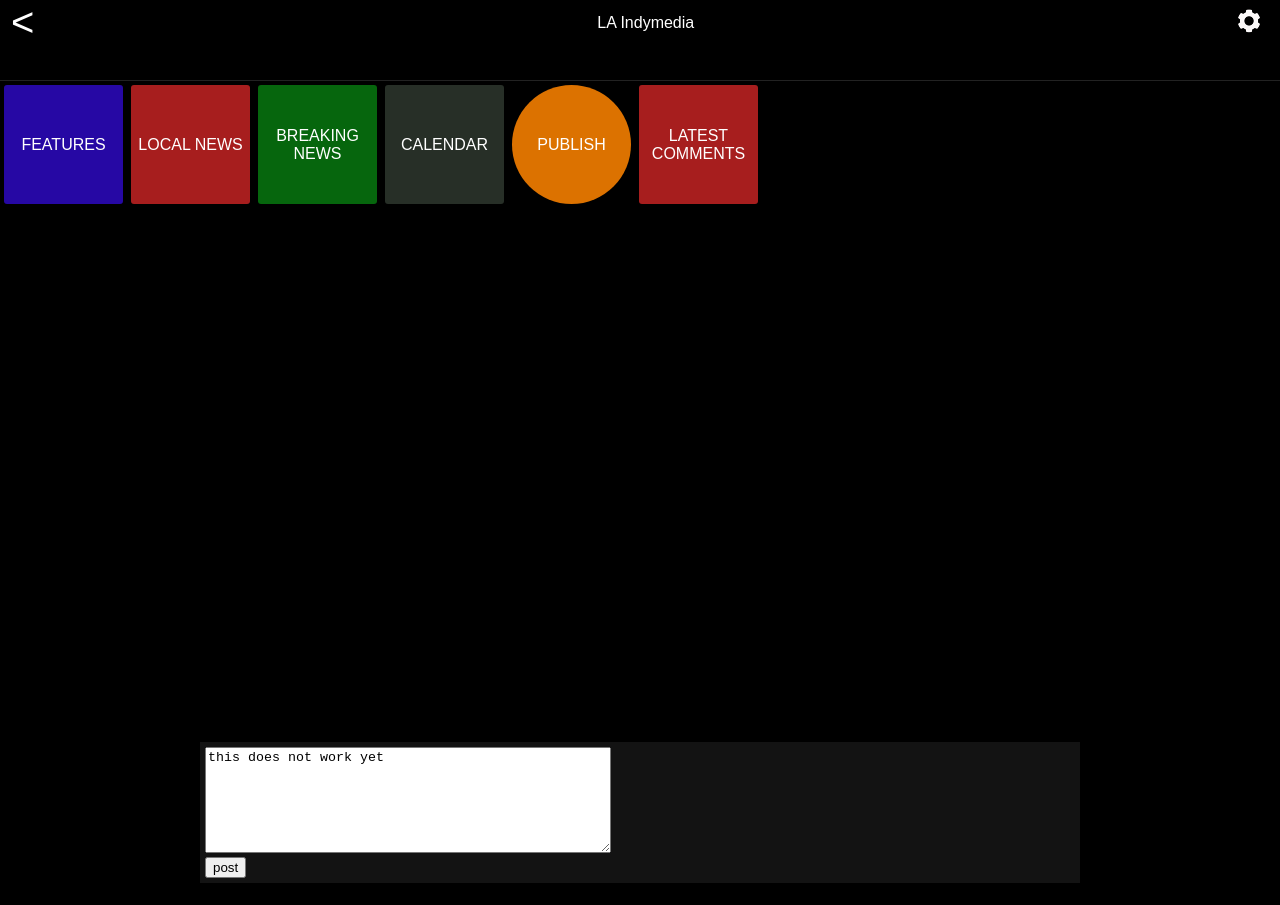
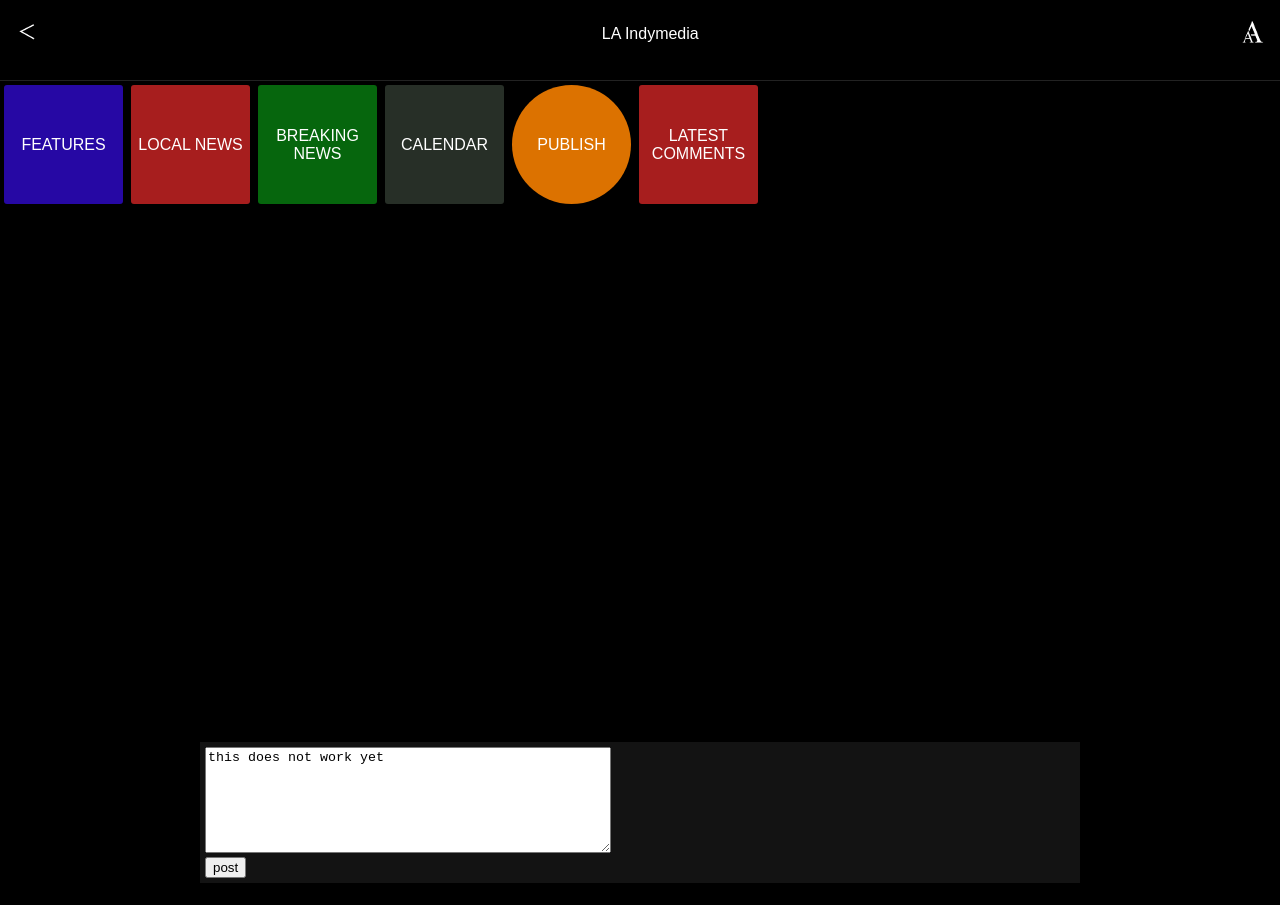
Before and after one commit to johnkawakami/sf-active-js, a plain HTML site: page js/index.html in a window 1280 px wide. Drawn offline with Linux system fonts and the light colour scheme; no server answers.

Commit message:
new icons for navigation

```diff
--- a/js/css/main.css
+++ b/js/css/main.css
@@ -24,6 +24,31 @@
 a {
 	color: #8888ff;
 }
+
+/* some icons */
+span.icon {
+	background-image: url(../images/imc-app-icon-sm-wh.png);
+	display: inline-block;
+	width: 24px;
+	height: 24px;
+}
+#settings-open {
+	margin: 20px 15px;
+	background-position: 72px;
+}
+#thumbscreenbutton {
+	margin: 20px 15px;
+	background-position: 24px;
+}
+.flagbutton {
+	background-position: 0px;
+	vertical-align: middle;
+}
+.likebutton {
+	background-position: 48px;
+	vertical-align: middle;
+}
+
 
 /* article layout */
 
--- a/js/index.html
+++ b/js/index.html
@@ -26,10 +26,10 @@
 <div id="topbar">
 	<table border="0" cellpadding="0" cellspacing="0" width="100%">
 		<tr>
-			<td width="53"><span id="thumbscreenbutton" style="font-size: 40px; height: 50px;">&nbsp;&lt; </span></td>
+			<td width="53"><span id="thumbscreenbutton" class="icon"></span></td>
 			<td style="color:white" align="center"><img id="spinner" src="images/black.gif" width="16" height="16" align="absmiddle" />
 			<span id="header-title">la.indymedia.org</span></td>
-			<td align="right" width="53"><img id="settings-open" src="images/gear.png" width="32" height="32" hspace="15" /></td>
+			<td align="right" width="53"><span id="settings-open" class="icon"></span></td>
 		</tr>
 	</table>
 </div>
--- a/js/js/main.js
+++ b/js/js/main.js
@@ -274,8 +274,8 @@
 		$('<div/>', { class:'disc' }).append(
 			a = $('<span/>', { class:'disc-btn', text: d.numcomments+' comment' }),
 			b = $('<span/>', { class:'disc-btn', text:'reply' }),
-			c = $('<span/>', { class:'disc-btn', text:'flag' }),
-			e = $('<span/>', { class:'disc-btn', text:'like' }),
+			c = $('<span/>', { class:'disc-btn', html:'<span class="icon flagbutton"></span>' }),
+			e = $('<span/>', { class:'disc-btn', html:'<span class="icon likebutton"></span>' }),
 			f = $('<span/>', { class:'disc-btn', text:'share' })
 		).appendTo( $(article) );
 		a.click( function(x){ openComments(d.id,x); } );
```
Also changed, not shown: js/images/imc-app-icon-sm-bk.png (added), js/images/imc-app-icon-sm-wh.png (added).
